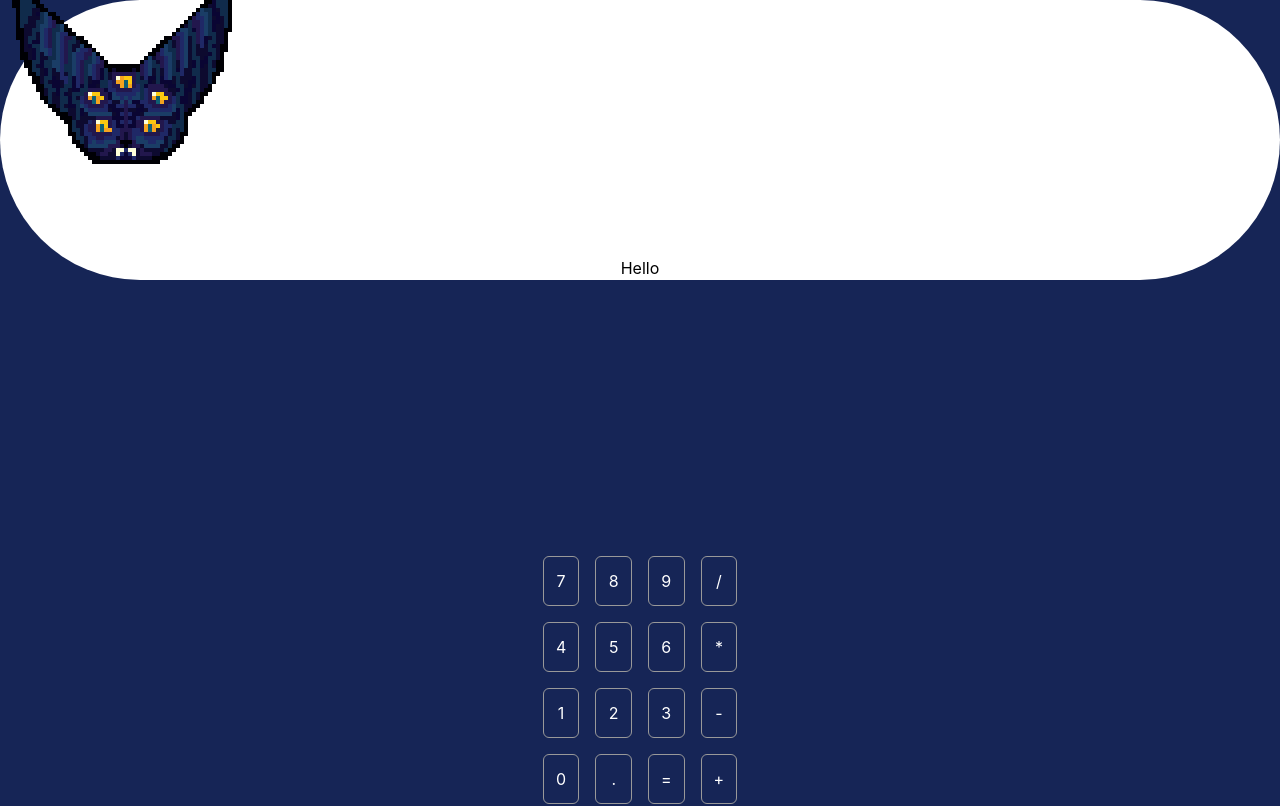
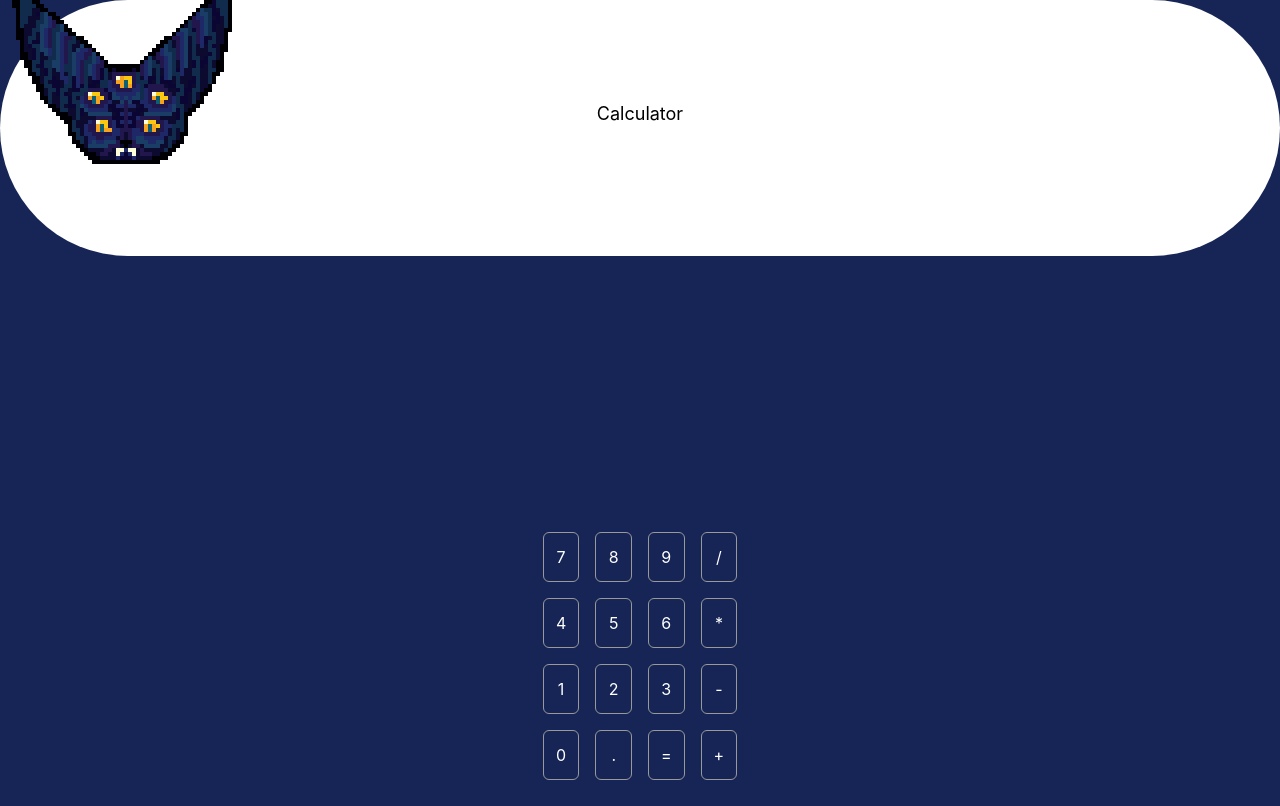
Before and after one commit to Lexusbat/FantasyCalculator, a React (Vite) app in the folder frontend/: page / in a window 1280 px wide. Shown: the top 806 px of the page. Built offline with nearby package versions, Linux system fonts and the light colour scheme.

Commit message:
Text positioning

```diff
--- a/frontend/src/App.jsx
+++ b/frontend/src/App.jsx
@@ -6,14 +6,11 @@ function App() {
     <div className="bg-blue-950 ">
           <div className="bg-white rounded-full">
             <img className="animate-bounce flex justify-start" src={Mascot} alt="Mascot" />
-                        <h1 className="flex items-center justify-center">Hello</h1>
+                        <h1 className="flex items-center justify-center text-lg absolute inset-x-0 top-25">Calculator</h1>
           </div>
     </div>
       <div className="bg-blue-950 min-h-screen flex items-center justify-center  ">
         <Calculator />
-
-
-
       </div>
     </>
   )
```
